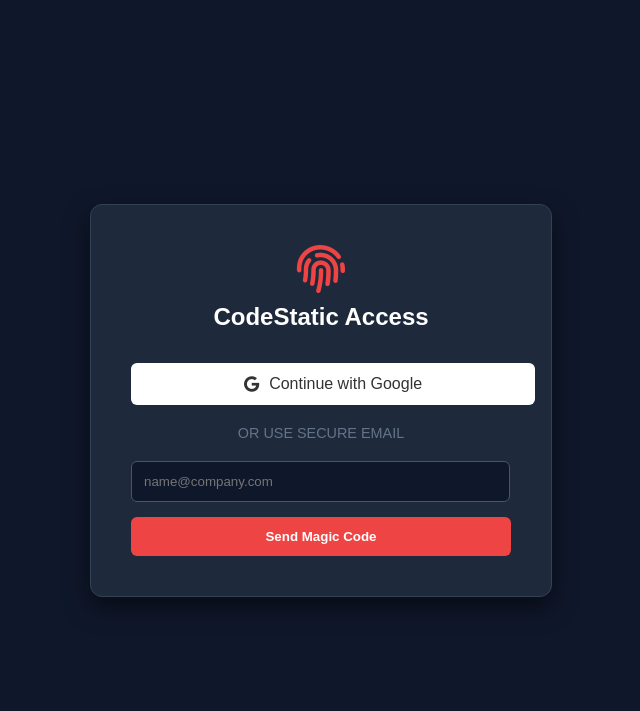
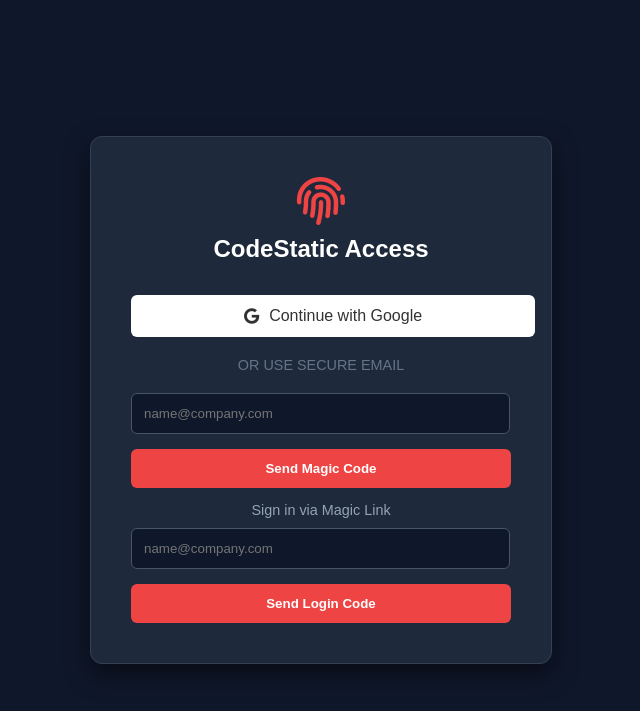
Before and after one commit to aayushthakur300/codeStaticv2, a FastAPI app: page /login in a window 1280 px wide. Shown: the top 711 px of the page, without its empty margins (319-959 px from the left). Run offline with FastAPI, Linux system fonts and the light colour scheme.

Commit message:
updated code

```diff
--- a/run.py
+++ b/run.py
@@ -36,6 +36,35 @@ from fastapi_sso.sso.microsoft import MicrosoftSSO
 from fastapi_mail import FastMail, MessageSchema, ConnectionConfig, MessageType
 
 #latest added
+def send_admin_feedback_alert(user_email, user_name, message, rating):
+    # This sends an email TO YOU (The Admin) when someone submits feedback
+    admin_email = os.getenv("MAIL_USERNAME", "codestatic.ai@gmail.com")
+
+    msg = MIMEMultipart()
+    msg["From"] = admin_email
+    msg["To"] = admin_email  # Send to yourself
+    msg["Subject"] = f"🔔 New Feedback from {user_name}"
+
+    body = f"""
+    <h3>New User Feedback</h3>
+    <p><strong>User:</strong> {user_name} ({user_email})</p>
+    <p><strong>Rating:</strong> {rating} / 5</p>
+    <hr>
+    <p><strong>Message:</strong></p>
+    <p>{message}</p>
+    """
+    msg.attach(MIMEText(body, "html", "utf-8"))
+
+    try:
+        server = smtplib.SMTP_SSL("smtp.gmail.com", 465, timeout=30)
+        server.login(admin_email, os.getenv("MAIL_PASSWORD"))
+        server.sendmail(admin_email, admin_email, msg.as_string())
+        server.quit()
+        print("✅ ADMIN ALERT SENT")
+    except Exception as e:
+        print(f"❌ FAILED TO SEND ADMIN ALERT: {e}")
+
+
 def send_otp_email(email: str, otp: str):
     print(f"📧 SENDING OTP TO: {email}")
 
@@ -872,6 +901,11 @@ async def submit_feedback(request: Request):
         # 4. (Optional) Send Email to Admin directly
         # If you have an admin email function, call it here:
         # send_admin_notification(email, message, rating)
+        #🔥 TRIGGER EMAIL (This was missing before)
+        try:
+            send_admin_feedback_alert(email, name, message, rating)
+        except:
+            pass # Don't crash if email fails, just log i
 
         return {"status": "success", "message": "Feedback Received"}
 
@@ -955,9 +989,16 @@ async def save_project(request: Request):
         return JSONResponse({"status": "error", "message": "Not logged in"}, status_code=401)
 
     data = await request.json()
-    # Support both 'projectName' (frontend) and 'name'
-    name = data.get("projectName") or data.get("name")
-    code = data.get("code")
+
+    # ✅ FIX: Robust Name Extraction
+    # We check 'name', 'projectName', and 'title' to be safe.
+    name = data.get("name") or data.get("projectName") or "Untitled Project"
+
+    # Prevent "undefined" string if frontend sends it literally
+    if name == "undefined":
+        name = "Untitled Project"
+
+    code = data.get("code", "")
     language = data.get("language", "python")
 
     conn = get_connection()
@@ -968,7 +1009,7 @@ async def save_project(request: Request):
                 VALUES (%s, %s, %s, %s)
             """, (user["email"], name, code, language))
         conn.commit()
-        return {"status": "success", "message": "Project Saved"}
+        return {"status": "success", "message": f"Saved as {name}"}
     except Exception as e:
         return JSONResponse({"status": "error", "message": str(e)}, status_code=500)
     finally:
--- a/templates/login.html
+++ b/templates/login.html
@@ -58,14 +58,45 @@
         <button onclick="requestOtp()" class="primary-btn">Send Magic Code</button>
     </div>
 
-    <form id="otpSection" action="/auth/verify-otp" method="POST">
+    <!-- <form id="otpSection" action="/auth/verify-otp" method="POST">
         <input type="hidden" name="email" id="hiddenEmail">
         <p style="text-align:center; font-size:0.9rem; color:#94a3b8; margin-bottom:10px;">Enter the 6-digit code sent to your email.</p>
         <div class="input-group">
             <input type="text" name="otp" placeholder="123456" maxlength="6" style="text-align:center; letter-spacing: 5px; font-size: 1.2rem;" required>
         </div>
         <button type="submit" class="primary-btn">Verify & Launch</button>
+    </form> -->
+    <div id="emailStep">
+    <form id="sendOtpForm" onsubmit="handleSendOtp(event)">
+        <p style="text-align:center; font-size:0.9rem; color:#94a3b8; margin-bottom:10px;">
+            Sign in via Magic Link
+        </p>
+        <div class="input-group">
+            <input type="email" id="userEmailInput" name="email" placeholder="name@company.com" required>
+        </div>
+        <button type="submit" class="primary-btn">Send Login Code</button>
     </form>
+</div>
+
+<div id="otpStep" style="display: none;">
+    <form id="otpSection" action="/auth/verify-otp" method="POST">
+
+        <input type="hidden" name="email" id="hiddenEmail">
+
+        <p style="text-align:center; font-size:0.9rem; color:#94a3b8; margin-bottom:10px;">
+            Enter the 6-digit code sent to your email.
+        </p>
+        <div class="input-group">
+            <input type="text" name="otp" placeholder="123456" maxlength="6"
+                   style="text-align:center; letter-spacing: 5px; font-size: 1.2rem;" required>
+        </div>
+        <button type="submit" class="primary-btn">Verify & Launch</button>
+    </form>
+
+    <p style="text-align:center; margin-top:10px; font-size:0.8rem; cursor:pointer; color:#64748b;" onclick="showEmailStep()">
+        Wrong email? Go back
+    </p>
+</div>
 </div>
 
 <script>
@@ -109,6 +140,65 @@
         }
     }
 </script>
+<!-- latest for render only -->
+<script>
+    async function handleSendOtp(event) {
+        event.preventDefault(); // Stop page reload
+
+        const emailInput = document.getElementById('userEmailInput').value;
+        const sendBtn = event.target.querySelector('button');
+
+        // 1. Validate Email
+        if (!emailInput) {
+            alert("Please enter a valid email.");
+            return;
+        }
+
+        // 2. Change Button Text to Loading...
+        const originalText = sendBtn.innerText;
+        sendBtn.innerText = "Sending...";
+        sendBtn.disabled = true;
+
+        try {
+            // 3. Send request to backend
+            const formData = new FormData();
+            formData.append('email', emailInput);
+
+            const response = await fetch('/auth/send-otp', {
+                method: 'POST',
+                body: formData
+            });
+
+            const result = await response.json();
+
+            if (result.status === "success") {
+                // ✅ CRITICAL: Copy email to the hidden field in the OTP form
+                document.getElementById('hiddenEmail').value = emailInput;
+
+                // 4. Switch Views
+                document.getElementById('emailStep').style.display = 'none';
+                document.getElementById('otpStep').style.display = 'block';
+
+                alert("OTP Sent! Check your inbox (and spam folder).");
+            } else {
+                alert("Error: " + result.message);
+                sendBtn.innerText = originalText;
+                sendBtn.disabled = false;
+            }
+        } catch (error) {
+            console.error("Error:", error);
+            alert("Failed to connect to server.");
+            sendBtn.innerText = originalText;
+            sendBtn.disabled = false;
+        }
+    }
+
+    // Helper to go back
+    function showEmailStep() {
+        document.getElementById('otpStep').style.display = 'none';
+        document.getElementById('emailStep').style.display = 'block';
+    }
+</script>
 
 </body>
 </html>
```
Also changed, not shown: templates/script.js (+54 -14 lines).
